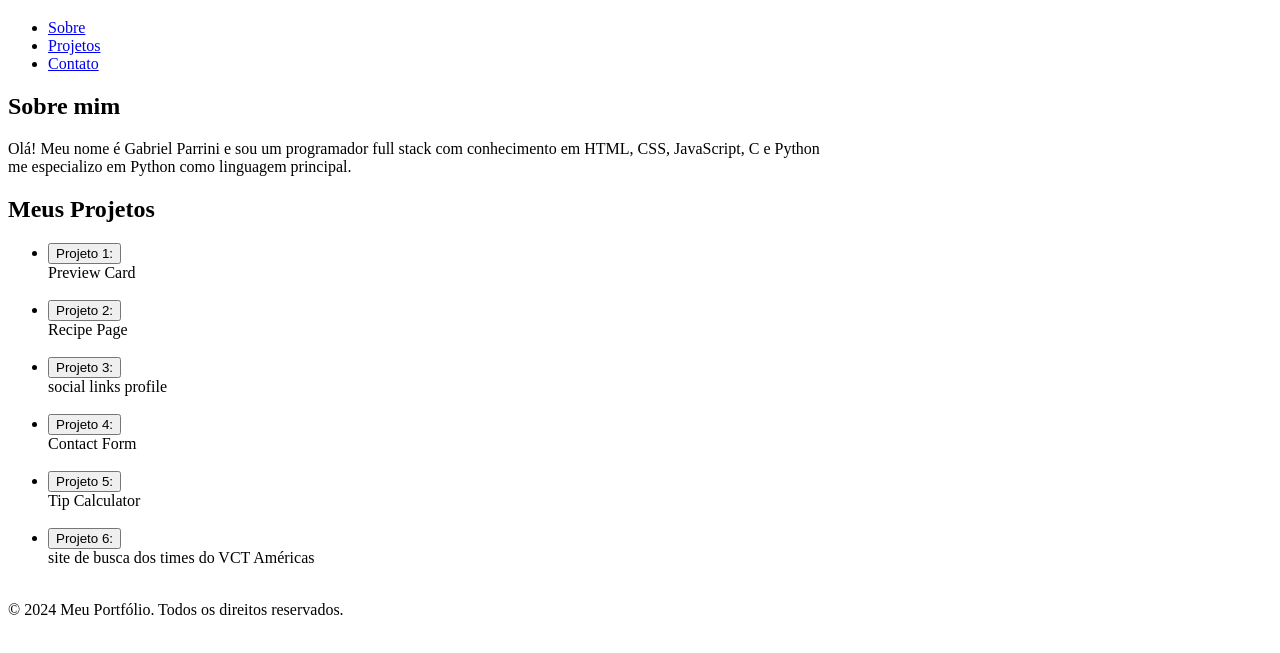
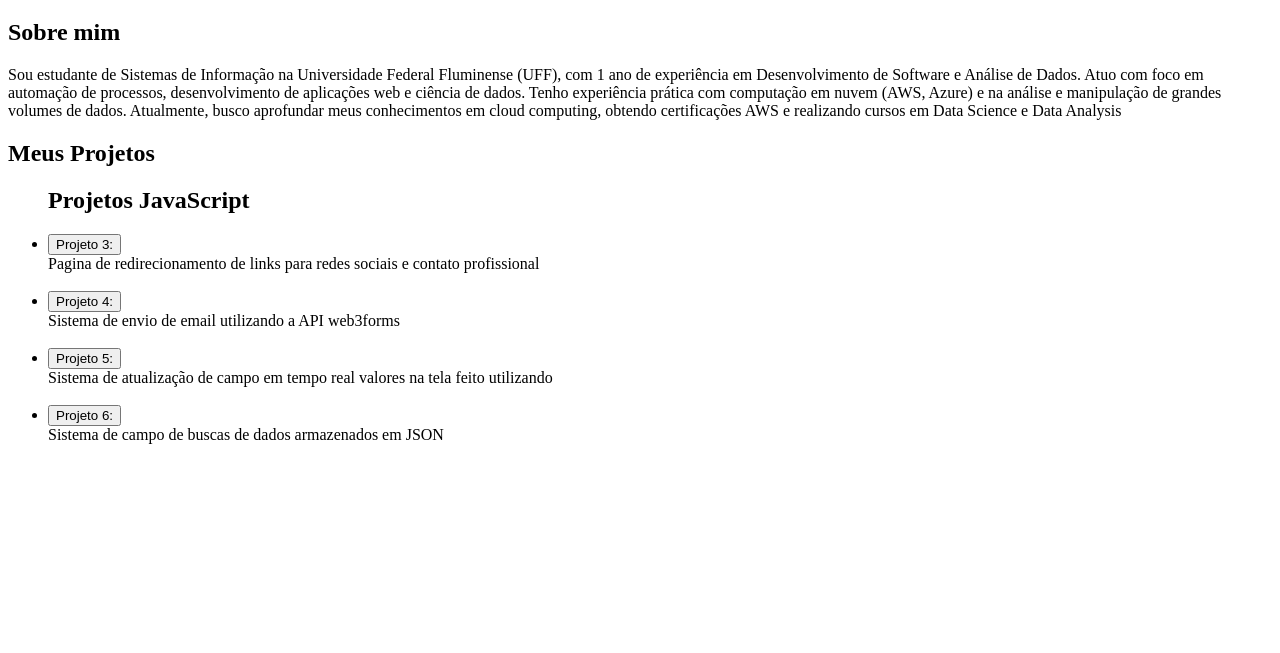
Before and after one commit to gnakatak/gnakatak.github.io, a plain HTML site: page index.html in a window 1280 px wide. Shown: the part 61-714 px from the top of the page. Drawn offline with Linux system fonts and the light colour scheme.

Commit message:
changin index structure

```diff
--- a/index.html
+++ b/index.html
@@ -7,41 +7,51 @@
     <header>
         <h1>Bem-vindo ao meu Portfólio</h1>
     </header>
-
-    <nav>
-        <ul>
-            <li><a href="#">Sobre</a></li>
-            <li><a href="#">Projetos</a></li>
-            <li><a href="#">Contato</a></li>
-        </ul>
-    </nav>
-
     <section>
         <h2>Sobre mim</h2>
-        <p>Olá! Meu nome é Gabriel Parrini e sou um programador full stack com conhecimento em HTML, CSS, JavaScript, C e Python </br>
-        me especializo em Python como linguagem principal.</p>
+	<p>Sou estudante de Sistemas de Informação na Universidade Federal
+	Fluminense (UFF), com 1 ano de experiência em Desenvolvimento de
+	Software e Análise de Dados. Atuo com foco em automação de
+	processos, desenvolvimento de aplicações web e ciência de dados. Tenho
+	experiência prática com computação em nuvem (AWS, Azure) e na
+	análise e manipulação de grandes volumes de dados. Atualmente, busco
+	aprofundar meus conhecimentos em cloud computing, obtendo
+	certificações AWS e realizando cursos em Data Science e Data Analysis<p>
     </section>
-
     <section>
         <h2>Meus Projetos</h2>
         <ul>
-            <li><a href="projetos/previewCard.html" target="_blank"><button>Projeto 1: </button></a> </br> Preview Card</li>
+	    <h2>Projetos JavaScript</h2>
+
+	    <li>
+		    <a href="projetos/linksProfile.html" target="_blank">
+		    	<button>Projeto 3: </button>
+		    </a>
+		    </br>Pagina de redirecionamento de links para redes sociais e contato profissional
+	    </li>
             </br>
-            <li><a href="projetos/recipePage.html" target="_blank"><button>Projeto 2: </button></a> </br> Recipe Page</li>
+            <li>
+		    <a href="projetos/contactForm.html" target="_blank">
+			    <button>Projeto 4: </button>
+		    </a>
+		    </br>Sistema de envio de email utilizando a API web3forms
+	    </li>
             </br>
-            <li><a href="projetos/linksProfile.html" target="_blank"><button>Projeto 3: </button></a> </br> social links profile</li>
+            <li>
+		    <a href="projetos/tipCalculator/index_tipCalculator.html" target="_blank">
+			    <button>Projeto 5: </button>
+		    </a>
+		    </br>Sistema de atualização de campo em tempo real valores na tela feito utilizando
+	    </li>
             </br>
-            <li><a href="projetos/contactForm.html" target="_blank"><button>Projeto 4: </button></a> </br> Contact Form </li>
-            </br>
-            <li><a href="projetos/tipCalculator/index_tipCalculator.html" target="_blank"><button>Projeto 5: </button></a> </br> Tip Calculator</li>
-            </br>
-            <li><a href="projetos/imersao/index_imersao.html" target="_blank"><button>Projeto 6: </button></a> </br> site de busca dos times do VCT Américas</li>
+            <li>
+		<a href="projetos/imersao/index_imersao.html" target="_blank">
+			<button>Projeto 6: </button>
+		</a>
+		</br> Sistema de campo de buscas de dados armazenados em JSON
+	    </li>
             </br>
         </ul>
     </section>
-
-    <footer>
-        <p>&copy; 2024 Meu Portfólio. Todos os direitos reservados.</p>
-    </footer>
 </body>
 </html>
```
Also changed, not shown: projetos/linksProfile.html (+0 -3 lines).
